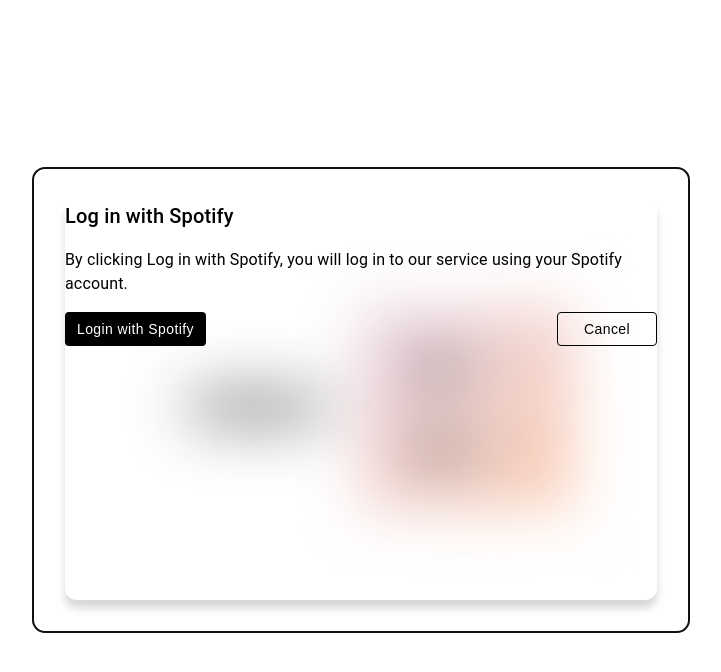
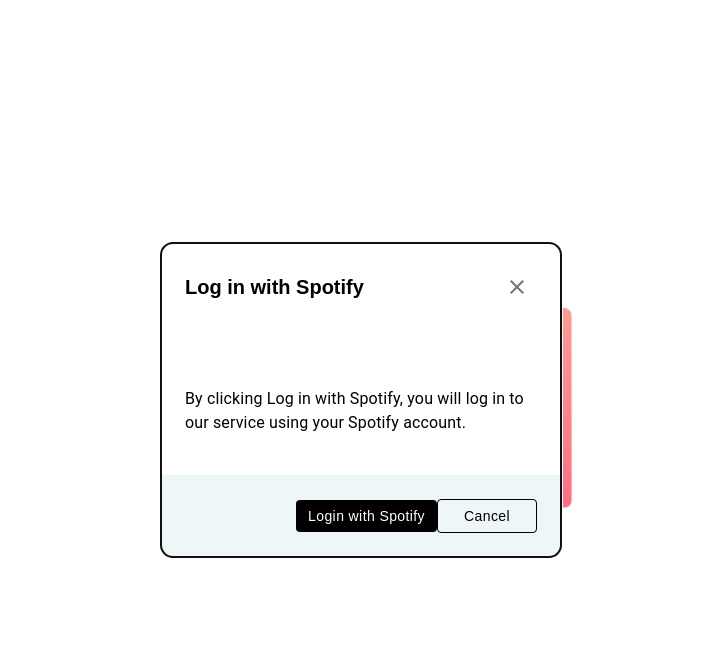
Before and after one commit to stephlamas/vibes, a Next.js app: page / in a window 1280 px wide. Both pictures are taken after a click on the element "Login". Shown: the top 672 px of the page, without its empty margins (279-1000 px from the left). Built offline with nearby package versions, Linux system fonts and the light colour scheme.

Commit message:
separate login and generic modals

```diff
--- a/app/layout/styles/LandingPage.style.tsx
+++ b/app/layout/styles/LandingPage.style.tsx
@@ -2,7 +2,7 @@
 import { createPalette } from "@/core/theme/palette";
 
 const { TITLE_XS, HEADLINE_L } = createTypography();
-const { lavender, pink, peach } = createPalette();
+const { pink, peach } = createPalette();
 
 export const landingContainerStyle = {  minHeight: '100vh', display: 'flex', justifyContent: 'center', alignItems: 'center' };
 
@@ -28,8 +28,9 @@
     borderRadius: '8px',
     padding: '2em',
     position: 'relative',
-    background: `linear-gradient(135deg, ${pink['2']} 0%, ${peach['1']} 100%)`,
+    background: `linear-gradient(135deg, ${peach['1']} 0%, ${pink['5']}  100%)`,
     border: '1px solid rgba(255, 255, 255, 0.2)',
+    backdropFilter: 'blur(3000px)',
   };
 
   export const loginBoxStyle = {
--- /dev/null
+++ b/core/components/modals/GenericModal.tsx
@@ -0,0 +1,77 @@
+import React, { ReactNode } from 'react';
+import { Modal, Box, Typography, IconButton } from '@mui/material';
+import CloseIcon from '@mui/icons-material/Close';
+
+interface GenericModalProps {
+  open: boolean;
+  onClose: () => void;
+  title: string;
+  children: ReactNode;
+  footerContent?: ReactNode;
+}
+
+const modalBoxStyles = {
+  width: '80%',
+  maxWidth: 400,
+  position: 'absolute',
+  top: '50%',
+  left: '50%',
+  transform: 'translate(-50%, -50%)',
+  backgroundColor: 'white',
+  borderRadius: '12px',
+};
+
+const modalTitleStyles = {
+  display: 'flex',
+  justifyContent: 'space-between',
+  alignItems: 'center',
+  padding: '24px',
+};
+
+const modalFooterStyles = {
+  display: 'flex',
+  justifyContent: 'flex-end',
+  alignItems: 'center',
+  mt: 2,
+  backgroundColor: 'neutral.2',
+  padding: '24px',
+  borderRadius: '0 0 12px 12px',
+};
+
+export function GenericModal({
+  open,
+  onClose,
+  title,
+  children,
+  footerContent,
+}: GenericModalProps) {
+  return (
+    <Modal
+      open={open}
+      onClose={onClose}
+      aria-labelledby="modal-title"
+      aria-describedby="modal-description"
+    >
+      <Box sx={modalBoxStyles}>
+        <Box sx={modalTitleStyles}>
+          <Typography id="modal-title" variant="TITLE_S" component="h2">
+            {title}
+          </Typography>
+          <IconButton aria-label="close" onClick={onClose}>
+            <CloseIcon />
+          </IconButton>
+        </Box>
+        <Box>
+          <Typography
+            id="modal-description"
+            variant="PARAGRAPH_S"
+            sx={{ mt: 2, padding: '24px' }}
+          >
+            {children}
+          </Typography>
+        </Box>
+        <Box sx={modalFooterStyles}>{footerContent}</Box>
+      </Box>
+    </Modal>
+  );
+}
--- a/core/components/modals/LoginModal.tsx
+++ b/core/components/modals/LoginModal.tsx
@@ -1,5 +1,6 @@
 import React from 'react';
-import { Modal, Box, Typography, Button } from '@mui/material';
+import { GenericModal } from './GenericModal';
+import { Button, Typography } from '@mui/material';
 
 interface LoginModalProps {
   isOpen: boolean;
@@ -9,19 +10,15 @@
   onSignupWithSpotify: () => void;
 }
 
-export function LoginModal({ isOpen, onClose, mode, onLoginWithSpotify, onSignupWithSpotify }: LoginModalProps) {
-  const style = {
-    width: '100%',
-    height: '100%',
-    position: 'absolute',
-    top: '50%',
-    left: '50%',
-    transform: 'translate(-50%, -50%)',
-    borderRadius: '12px',
-    p: 4,
-  };
+export function LoginModal({
+  isOpen,
+  onClose,
+  mode,
+  onLoginWithSpotify,
+  onSignupWithSpotify,
+}: LoginModalProps) {
+  const modalTitle = mode === 'login' ? 'Log in with Spotify' : 'Sign up with Spotify';
 
-  const modalTitle = mode === 'login' ? 'Log in with Spotify' : 'Sign up with Spotify';
   const modalDescription =
     mode === 'login'
       ? 'By clicking ' + modalTitle + ', you will log in to our service using your Spotify account.'
@@ -29,41 +26,33 @@
         modalTitle +
         ', you will grant our application access to your Spotify account. This will allow us to personalize your experience and provide you with relevant content. You can revoke this access at any time in your Spotify account settings.';
 
-  return (
-    <Modal
-      open={isOpen}
-      onClose={onClose}
-      aria-labelledby="modal-modal-title"
-      aria-describedby="modal-modal-description"
-    >
-      <Box sx={style}>
-        <Typography id="modal-modal-title" variant="h6" component="h2">
-          {modalTitle}
-        </Typography>
-        <Typography id="modal-modal-description" sx={{ mt: 2 }}>
-          {modalDescription}
-        </Typography>
-        <Box
-          sx={{
-            display: 'flex',
-            justifyContent: 'space-between',
-            marginTop: 2,
-          }}
-        >
+  const buttons = (
+    <>
       {mode === 'login' ? (
         <Button variant="primary" onClick={onLoginWithSpotify}>
           Login with Spotify
         </Button>
       ) : (
-            <Button variant="card" onClick={onSignupWithSpotify}>
+        <Button variant="primary" onClick={onSignupWithSpotify}>
           Sign up with Spotify
         </Button>
       )}
       <Button variant="secondary" onClick={onClose}>
         Cancel
       </Button>
-        </Box>
-      </Box>
-    </Modal>
+    </>
+  );
+
+  return (
+    <GenericModal
+      open={isOpen}
+      onClose={onClose}
+      title={modalTitle}
+      footerContent={buttons}
+    >
+      <Typography id="modal-modal-description" sx={{ mt: 2 }}>
+        {modalDescription}
+      </Typography>
+    </GenericModal>
   );
 }
--- a/core/theme/components/MuiModal.tsx
+++ b/core/theme/components/MuiModal.tsx
@@ -1,25 +1,12 @@
-import { createPalette } from '../palette';
-
-const { neutral } = createPalette();
-
 export const MuiModal = {
   styleOverrides: {
     root: {
-      position: 'absolute',
-      top: '50%',
-      left: '50%',
-      transform: 'translate(-50%, -50%)',
-      backdropFilter: 'blur(30px)',
-      backgroundColor: `rgba(${neutral[4]}, 0.6)`,
-      border: `1px solid rgba(${neutral[4]}, 0.8)`,
-      boxShadow: '0px 8px 8px 0px rgba(0, 0, 0, 0.16)',
-      borderRadius: '12px',
-      width: '560px',
-      maxHeight: '640px',
-      padding: '16px',
       display: 'flex',
+      flexShrink: 0,
+      gap: '24px',
       flexDirection: 'column',
       alignItems: 'center',
+      justifyContent: 'center',
     },
   },
 };
--- a/core/theme/palette.tsx
+++ b/core/theme/palette.tsx
@@ -13,14 +13,14 @@
       '2': '#EEF6F7',
       '1': '#F9FCFC',
     },
-    // PRIMARY (Change lavender to pink)
+    // PRIMARY
     pink: {
-      '1': '#F4E8F4', // Soft pink
-      '2': '#E3CCE3', // Mild pink
-      '3': '#D2B0D2', // Slightly darker
-      '4': '#BB94BB', // A balanced pink
-      '5': '#A078A0', // A bit darker
-      '6': '#7B547B', // Richer shade
+      '1': '#FFC0CB', // Soft pink
+      '2': '#FFA7B5', // Mild pink
+      '3': '#FF8E9F', // Slightly darker
+      '4': '#FF7589', // A balanced pink
+      '5': '#FF5C73', // A bit darker
+      '6': '#FF435D', // Richer shade
     },
     fucsia: '#fd3d93',
     black: '#000000',
--- a/package.json
+++ b/package.json
@@ -17,7 +17,8 @@
     "@fortawesome/fontawesome-svg-core": "^6.4.2",
     "@fortawesome/free-brands-svg-icons": "^6.4.2",
     "@fortawesome/react-fontawesome": "^0.2.0",
-    "@mui/material": "^5.14.9",
+    "@mui/icons-material": "^5.14.9",
+    "@mui/material": "^5.14.10",
     "@testing-library/react": "^14.0.0",
     "@testing-library/user-event": "^14.5.1",
     "@types/node": "20.6.0",
```
Also changed, not shown: 1 other file (tests, documents, lock files or other folders). Lines whose indentation alone changed are shown as unchanged.
